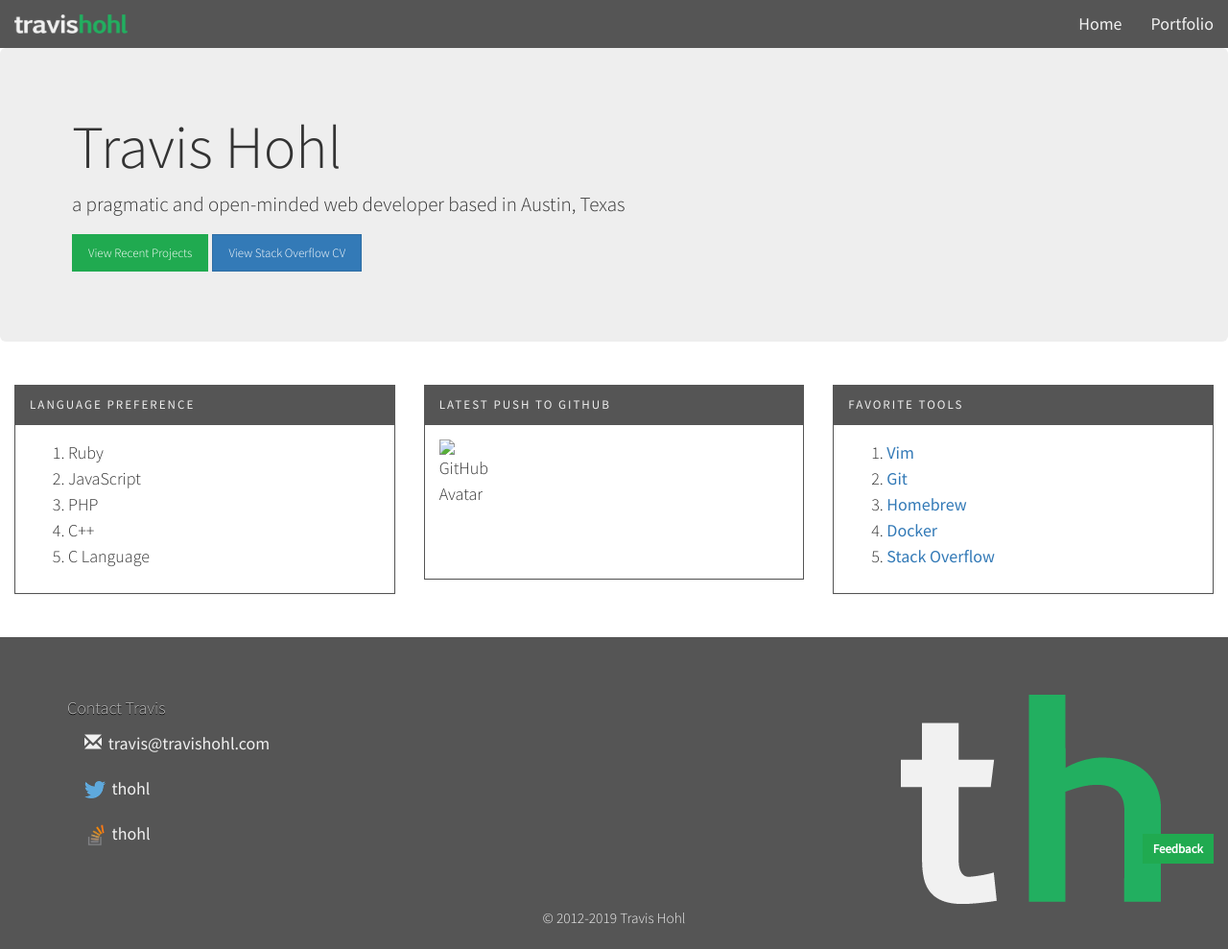
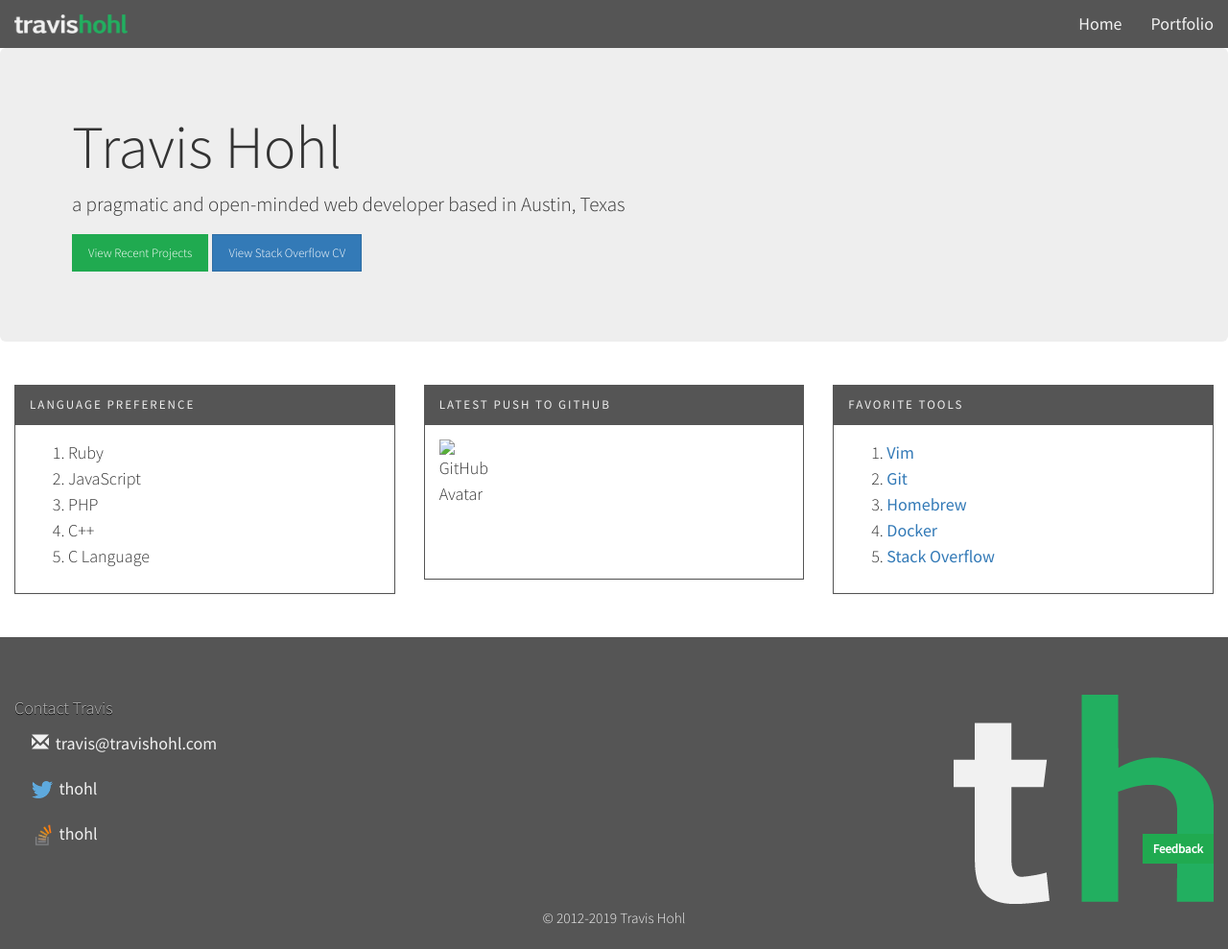
Before and after one commit to travishohl/travishohl.github.io, a Jekyll site: the page built from index.html, in a window 1280 px wide. Shown: the whole page at 96% size. Built offline with Jekyll 4.4.1, drawn with Linux system fonts in a browser that asks for light colours.

Commit message:
Remove the container and wrap footer in a column.

```diff
--- a/_includes/footer.html
+++ b/_includes/footer.html
@@ -1,6 +1,5 @@
-<footer>
-  <div class="container">
-
+<div class="footer-background col-xs-12">
+  <footer>
     <div class="row hidden-print">
       <div class="col-xs-12 col-sm-5 col-sm-off1et-0 col-md-4 col-md-offset-0 col-lg-3 col-lg-offset-0">
         <ul class="nav nav-list">
@@ -47,6 +46,5 @@
         </div>
       </div>
     </div>
-
-  </div>
-</footer>
+  </footer>
+</div>
--- a/_includes/main.scss
+++ b/_includes/main.scss
@@ -97,13 +97,10 @@ code {
     }
 }
 
-
 footer {
 
     padding-bottom: 20px;
     padding-top: 60px;
-    background-color: #555555;
-    color: #f1f1f1;
 
     .nav-list li {
 
@@ -129,6 +126,11 @@ footer {
         color: #bbbbbb;
         text-shadow: 0 1px 0 black;
     }
+}
+
+.footer-background {
+    background-color: #555555;
+    color: #f1f1f1;
 }
 
 
```
